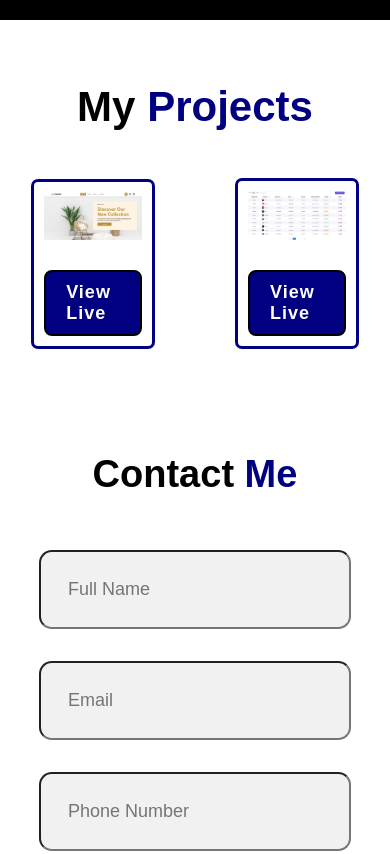
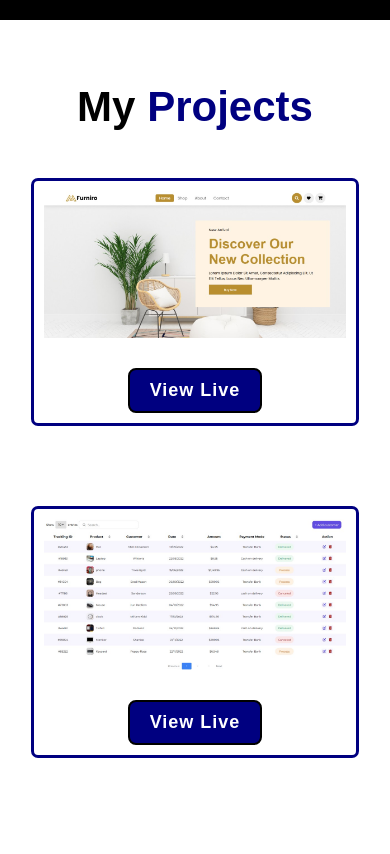
Before and after one commit to ChosenOneTop2/portfolio, a plain HTML site: page index.html in a window 390 px wide. Shown: the part 1360-2214 px from the top of the page. Drawn offline with Linux system fonts and the light colour scheme.

Commit message:
added responsiveness for projects section

```diff
--- a/style2.css
+++ b/style2.css
@@ -63,6 +63,12 @@
         text-align: center;
     }
 }
+@media (max-width: 767px) {
+    .project-content{
+        display: flex;
+        flex-direction: column;
+    }
+}
 
 @media (max-width: 767px) {
     .contact-form h2{
```
